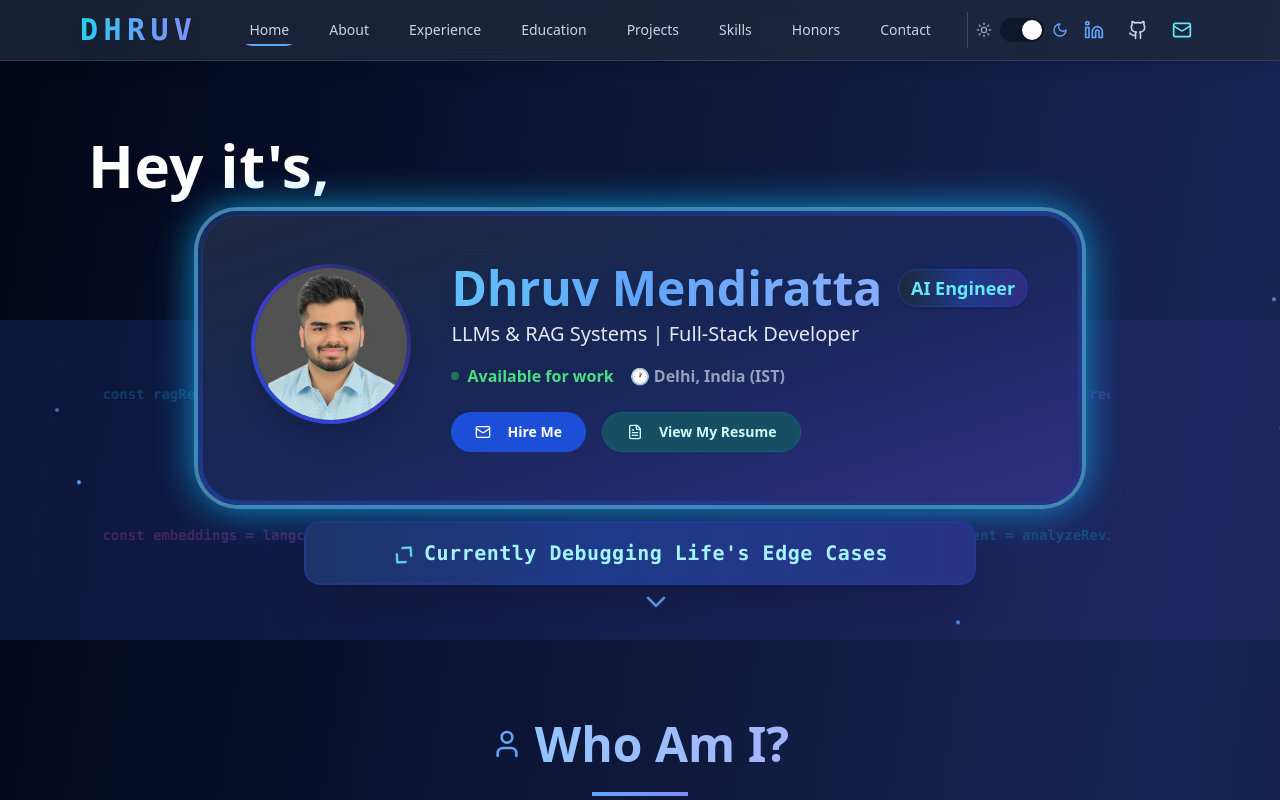
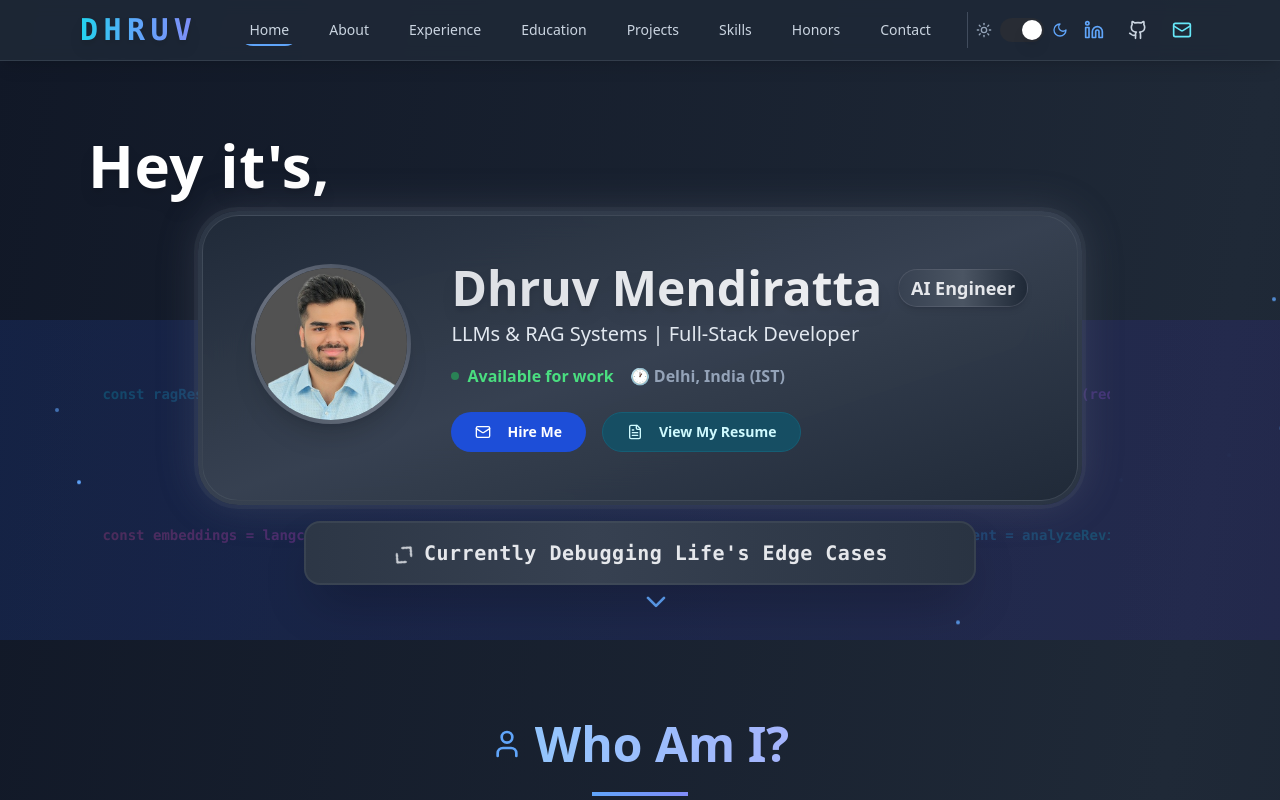
Before and after one commit to dhruvm-18/dhruv-portfolio, a React (Vite) app: page / in a window 1280 px wide. Shown: the top 800 px of the page. Built offline with nearby package versions, Linux system fonts and the light colour scheme.

Commit message:
Colour Changes

```diff
--- a/src/index.css
+++ b/src/index.css
@@ -10,88 +10,81 @@
 @layer base {
   :root {
     --background: 0 0% 100%;
-    --foreground: 222.2 84% 4.9%;
+    --foreground: 220 13% 18%;
 
     --card: 0 0% 100%;
-    --card-foreground: 222.2 84% 4.9%;
+    --card-foreground: 220 13% 18%;
 
     --popover: 0 0% 100%;
-    --popover-foreground: 222.2 84% 4.9%;
+    --popover-foreground: 220 13% 18%;
 
-    --primary: 222.2 47.4% 11.2%;
-    --primary-foreground: 210 40% 98%;
+    --primary: 220 13% 18%;
+    --primary-foreground: 0 0% 98%;
 
-    --secondary: 210 40% 96.1%;
-    --secondary-foreground: 222.2 47.4% 11.2%;
+    --secondary: 220 14% 96%;
+    --secondary-foreground: 220 13% 18%;
 
-    --muted: 210 40% 96.1%;
-    --muted-foreground: 215.4 16.3% 46.9%;
+    --muted: 220 14% 96%;
+    --muted-foreground: 220 9% 46%;
 
-    --accent: 210 40% 96.1%;
-    --accent-foreground: 222.2 47.4% 11.2%;
+    --accent: 220 14% 96%;
+    --accent-foreground: 220 13% 18%;
 
-    --destructive: 0 84.2% 60.2%;
-    --destructive-foreground: 210 40% 98%;
+    --destructive: 0 84% 60%;
+    --destructive-foreground: 0 0% 98%;
 
-    --border: 214.3 31.8% 91.4%;
-    --input: 214.3 31.8% 91.4%;
-    --ring: 222.2 84% 4.9%;
+    --border: 220 13% 91%;
+    --input: 220 13% 91%;
+    --ring: 220 13% 18%;
 
     --radius: 0.5rem;
 
     --sidebar-background: 0 0% 98%;
-
-    --sidebar-foreground: 240 5.3% 26.1%;
-
-    --sidebar-primary: 240 5.9% 10%;
-
+    --sidebar-foreground: 220 13% 18%;
+    --sidebar-primary: 220 13% 18%;
     --sidebar-primary-foreground: 0 0% 98%;
-
-    --sidebar-accent: 240 4.8% 95.9%;
-
-    --sidebar-accent-foreground: 240 5.9% 10%;
-
+    --sidebar-accent: 220 14% 96%;
+    --sidebar-accent-foreground: 220 13% 18%;
     --sidebar-border: 220 13% 91%;
-
-    --sidebar-ring: 217.2 91.2% 59.8%;
+    --sidebar-ring: 220 13% 18%;
   }
 
   .dark {
-    --background: 222.2 84% 4.9%;
-    --foreground: 210 40% 98%;
+    --background: 220 13% 18%;
+    --foreground: 220 14% 96%;
 
-    --card: 222.2 84% 4.9%;
-    --card-foreground: 210 40% 98%;
+    --card: 220 13% 18%;
+    --card-foreground: 220 14% 96%;
 
-    --popover: 222.2 84% 4.9%;
-    --popover-foreground: 210 40% 98%;
+    --popover: 220 13% 18%;
+    --popover-foreground: 220 14% 96%;
 
-    --primary: 210 40% 98%;
-    --primary-foreground: 222.2 47.4% 11.2%;
+    --primary: 220 14% 96%;
+    --primary-foreground: 220 13% 18%;
 
-    --secondary: 217.2 32.6% 17.5%;
-    --secondary-foreground: 210 40% 98%;
+    --secondary: 220 13% 25%;
+    --secondary-foreground: 220 14% 96%;
 
-    --muted: 217.2 32.6% 17.5%;
-    --muted-foreground: 215 20.2% 65.1%;
+    --muted: 220 13% 25%;
+    --muted-foreground: 220 9% 65%;
 
-    --accent: 217.2 32.6% 17.5%;
-    --accent-foreground: 210 40% 98%;
+    --accent: 220 13% 25%;
+    --accent-foreground: 220 14% 96%;
 
-    --destructive: 0 62.8% 30.6%;
-    --destructive-foreground: 210 40% 98%;
+    --destructive: 0 63% 31%;
+    --destructive-foreground: 220 14% 96%;
 
-    --border: 217.2 32.6% 17.5%;
-    --input: 217.2 32.6% 17.5%;
-    --ring: 212.7 26.8% 83.9%;
-    --sidebar-background: 240 5.9% 10%;
-    --sidebar-foreground: 240 4.8% 95.9%;
-    --sidebar-primary: 224.3 76.3% 48%;
-    --sidebar-primary-foreground: 0 0% 100%;
-    --sidebar-accent: 240 3.7% 15.9%;
-    --sidebar-accent-foreground: 240 4.8% 95.9%;
-    --sidebar-border: 240 3.7% 15.9%;
-    --sidebar-ring: 217.2 91.2% 59.8%;
+    --border: 220 13% 25%;
+    --input: 220 13% 25%;
+    --ring: 220 14% 96%;
+    --sidebar-background: 220 13% 18%;
+    --sidebar-foreground: 220 14% 96%;
+    --sidebar-primary: 220 14% 96%;
+    --sidebar-primary-foreground: 220 13% 18%;
+    --sidebar-accent: 220 13% 25%;
+    --sidebar-accent-foreground: 220 14% 96%;
+    --sidebar-border: 220 13% 25%;
+    --sidebar-ring: 220 14% 96%;
   }
 }
 
--- a/src/pages/Index.tsx
+++ b/src/pages/Index.tsx
@@ -333,16 +333,16 @@ const Index = () => {
   ];
 
   const themeClasses = isDarkMode
-    ? "bg-gradient-to-br from-slate-950 via-blue-950 to-slate-950 text-white"
-    : "bg-gradient-to-br from-blue-50 via-sky-50 to-indigo-50 text-gray-900";
+    ? "bg-gradient-to-br from-gray-900 via-gray-800 to-gray-900 text-gray-100"
+    : "bg-gradient-to-br from-gray-50 via-white to-gray-50 text-gray-900";
 
   const cardClasses = isDarkMode
-    ? "bg-slate-800/60 border-slate-600/50 text-white"
-    : "bg-white/80 border-blue-200/50 text-gray-900";
+    ? "bg-gray-800/60 border-gray-600/50 text-gray-100"
+    : "bg-white/90 border-gray-200/50 text-gray-900";
 
   const navClasses = isDarkMode
-    ? "bg-slate-800/80 border-slate-600/50"
-    : "bg-white/80 border-blue-200/50";
+    ? "bg-gray-800/90 border-gray-600/50"
+    : "bg-white/90 border-gray-200/50";
 
   // Optimized scroll effects
   useEffect(() => {
@@ -559,14 +559,14 @@ const Index = () => {
             initial={{ scale: 0.8, opacity: 0 }}
             animate={{ scale: 1, opacity: 1 }}
             transition={{ duration: 0.8 }}
-            className={`relative p-1 mb-4 rounded-[2.5rem] shadow-2xl animate-gradient-x ${isDarkMode ? 'bg-gradient-to-br from-slate-900 via-blue-900 to-indigo-900' : 'bg-gradient-to-br from-blue-100 via-sky-100 to-indigo-100'}`}
-            style={{ boxShadow: isDarkMode ? '0 0 40px 0 #0ea5e9, 0 0 0 4px #64748b' : undefined }}
+            className={`relative p-1 mb-4 rounded-[2.5rem] shadow-2xl animate-gradient-x ${isDarkMode ? 'bg-gradient-to-br from-gray-800 via-gray-700 to-gray-800' : 'bg-gradient-to-br from-gray-100 via-white to-gray-100'}`}
+            style={{ boxShadow: isDarkMode ? '0 0 40px 0 rgba(107, 114, 128, 0.3), 0 0 0 4px rgba(75, 85, 99, 0.2)' : undefined }}
           >
-            <div className={`backdrop-blur-xl rounded-[2.3rem] p-8 md:p-12 flex flex-col md:flex-row items-center md:items-start space-y-8 md:space-y-0 md:space-x-10 relative overflow-hidden border ${isDarkMode ? 'bg-gradient-to-br from-slate-800/90 via-blue-950/90 to-indigo-900/90 border-blue-900/60' : 'bg-gradient-to-br from-white via-blue-100 to-indigo-100 border-blue-200/60'}`}>
+            <div className={`backdrop-blur-xl rounded-[2.3rem] p-8 md:p-12 flex flex-col md:flex-row items-center md:items-start space-y-8 md:space-y-0 md:space-x-10 relative overflow-hidden border ${isDarkMode ? 'bg-gradient-to-br from-gray-800/90 via-gray-700/90 to-gray-800/90 border-gray-600/60' : 'bg-gradient-to-br from-white via-gray-50 to-white border-gray-200/60'}`}>
               {/* Floating Profile Pic */}
               <div className="relative">
-                <div className={`w-28 h-28 md:w-40 md:h-40 rounded-full p-1 shadow-xl ${isDarkMode ? 'bg-gradient-to-tr from-blue-700 via-indigo-700 to-slate-800' : 'bg-gradient-to-tr from-blue-200 via-indigo-200 to-white'}` }>
-                  <div className={`w-full h-full rounded-full ${isDarkMode ? 'bg-slate-800' : 'bg-white'} flex items-center justify-center text-4xl`}>
+                <div className={`w-28 h-28 md:w-40 md:h-40 rounded-full p-1 shadow-xl ${isDarkMode ? 'bg-gradient-to-tr from-gray-600 via-gray-500 to-gray-700' : 'bg-gradient-to-tr from-gray-200 via-gray-100 to-white'}` }>
+                  <div className={`w-full h-full rounded-full ${isDarkMode ? 'bg-gray-800' : 'bg-white'} flex items-center justify-center text-4xl`}>
                     <img
                       src={dhruvProfilePic}
                       alt="Dhruv Mendiratta"
@@ -578,10 +578,10 @@ const Index = () => {
               {/* Info */}
               <div className="flex-1 text-left flex flex-col justify-center items-center md:items-start">
                 <div className="flex items-center space-x-4 mb-2">
-                  <h1 className={`text-3xl md:text-5xl font-extrabold bg-gradient-to-r ${isDarkMode ? 'from-cyan-300 via-blue-400 to-indigo-300' : 'from-blue-700 via-indigo-500 to-cyan-600'} bg-clip-text text-transparent animate-gradient-x drop-shadow-lg`}>
+                  <h1 className={`text-3xl md:text-5xl font-extrabold bg-gradient-to-r ${isDarkMode ? 'from-gray-300 via-gray-200 to-gray-100' : 'from-gray-700 via-gray-600 to-gray-500'} bg-clip-text text-transparent animate-gradient-x drop-shadow-lg`}>
                     Dhruv Mendiratta
                   </h1>
-                  <Badge className={`bg-gradient-to-r ${isDarkMode ? 'from-slate-800 via-blue-900 to-indigo-900 text-cyan-300 border-blue-700/40' : 'from-blue-100 via-indigo-100 to-cyan-100 text-blue-700 border-blue-300'} text-base md:text-lg px-3 py-1 rounded-full shadow-md animate-bounce-slow`}>AI Engineer</Badge>
+                  <Badge className={`bg-gradient-to-r ${isDarkMode ? 'from-gray-700 via-gray-600 to-gray-800 text-gray-200 border-gray-500/40' : 'from-gray-100 via-gray-50 to-white text-gray-700 border-gray-300'} text-base md:text-lg px-3 py-1 rounded-full shadow-md animate-bounce-slow`}>AI Engineer</Badge>
                 </div>
                 <p className={`text-base md:text-xl mb-4 font-medium ${isDarkMode ? 'text-slate-200' : 'text-gray-700'}`}>LLMs & RAG Systems | Full-Stack Developer</p>
                 <div className="flex flex-col md:flex-row items-center space-y-2 md:space-y-0 md:space-x-4 text-sm md:text-base">
@@ -615,8 +615,8 @@ const Index = () => {
             transition={{ delay: 1.1, type: 'spring', stiffness: 180 }}
             className={`relative flex justify-center items-center mb-8 max-w-2xl mx-auto`}
           >
-            <div className={`relative w-full px-8 py-4 rounded-2xl font-bold text-lg md:text-xl shadow-2xl border-2 ${isDarkMode ? 'border-blue-800/40 bg-gradient-to-r from-slate-800 via-blue-900 to-indigo-900 text-cyan-200' : 'border-blue-200/60 bg-gradient-to-r from-white via-blue-100 to-cyan-100 text-blue-700'} animate-gradient-x tracking-wide`} style={{ fontFamily: 'Fira Mono, Menlo, monospace' }}>
-              <Code className={`w-6 h-6 inline-block mr-2 align-middle animate-spin-slow ${isDarkMode ? 'text-cyan-300' : 'text-blue-500'}`} />
+            <div className={`relative w-full px-8 py-4 rounded-2xl font-bold text-lg md:text-xl shadow-2xl border-2 ${isDarkMode ? 'border-gray-600/40 bg-gradient-to-r from-gray-800 via-gray-700 to-gray-800 text-gray-200' : 'border-gray-200/60 bg-gradient-to-r from-white via-gray-50 to-gray-100 text-gray-700'} animate-gradient-x tracking-wide`} style={{ fontFamily: 'Fira Mono, Menlo, monospace' }}>
+              <Code className={`w-6 h-6 inline-block mr-2 align-middle animate-spin-slow ${isDarkMode ? 'text-gray-300' : 'text-gray-500'}`} />
               Currently Debugging Life's Edge Cases
             </div>
           </motion.div>
```
